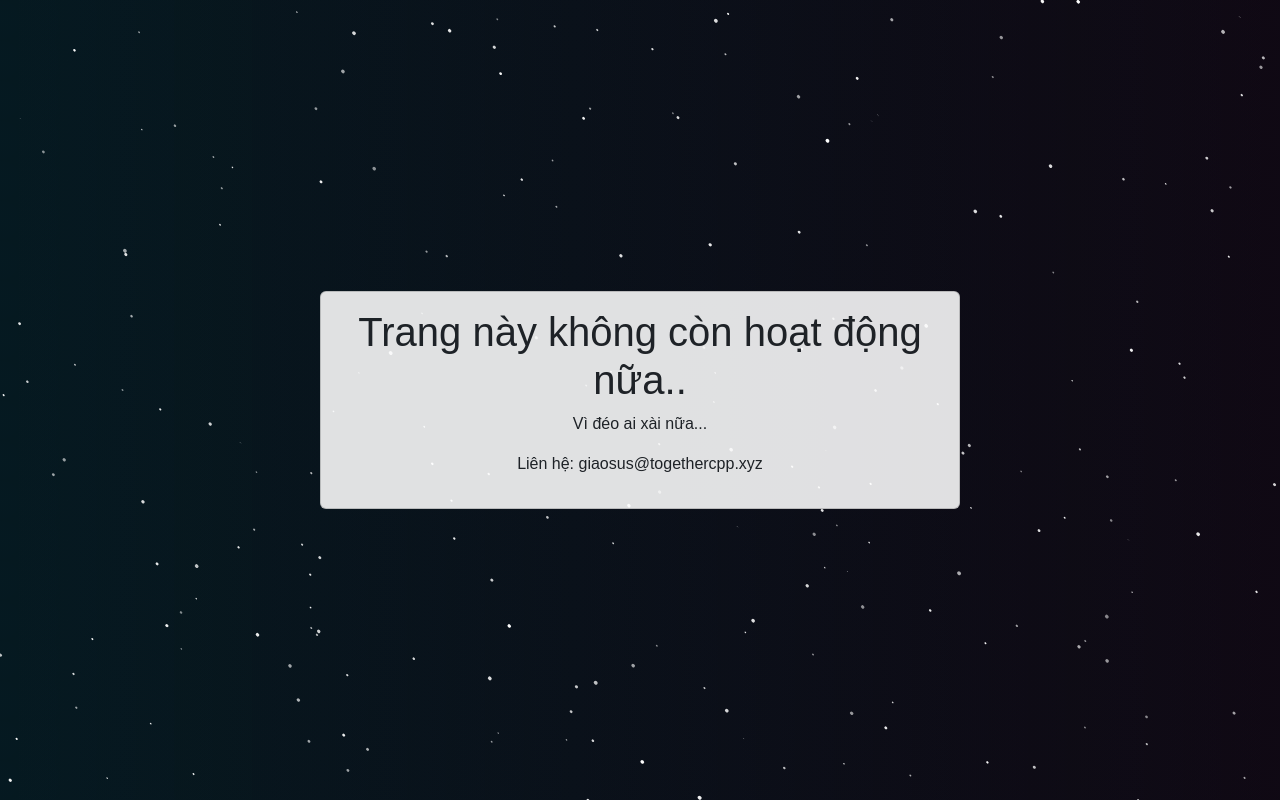
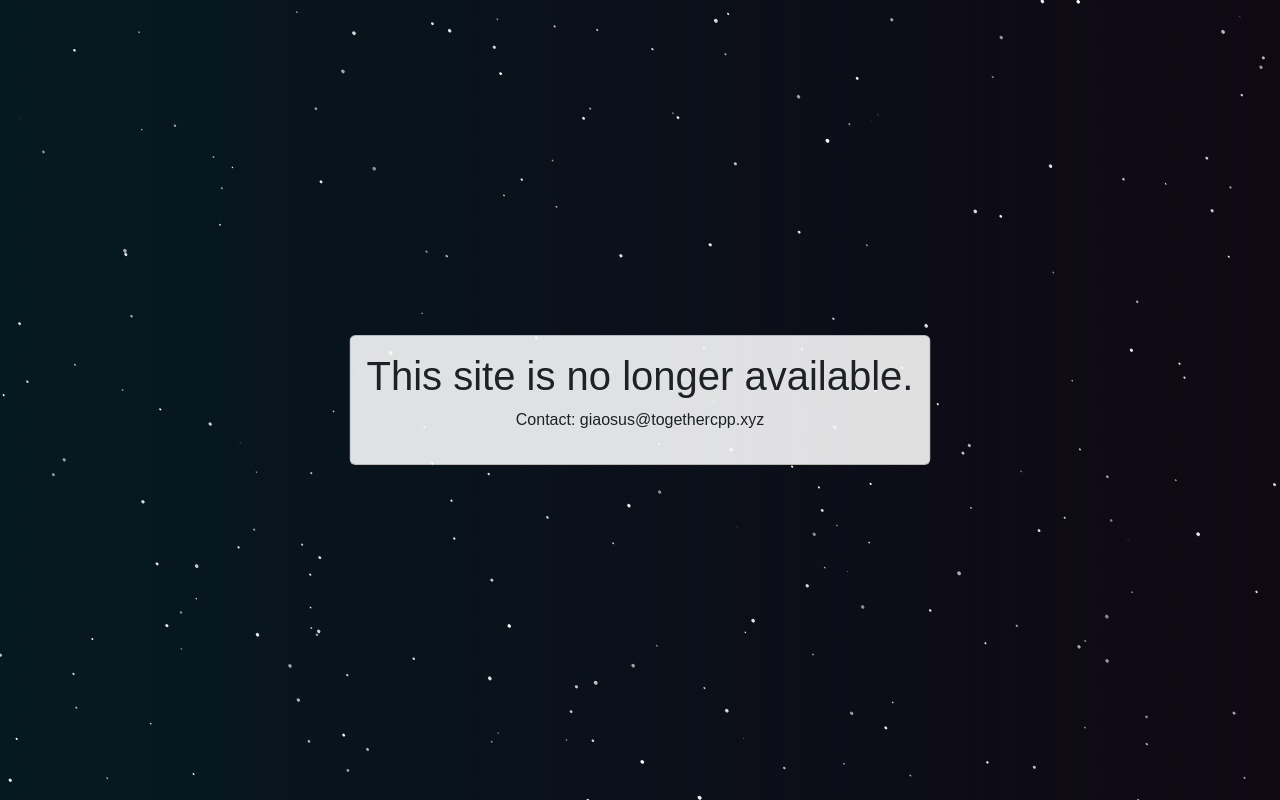
Before and after one commit to giaosu0719/oj.tcpp.edu.vn, a plain HTML site: page index.html in a window 1280 px wide. Drawn offline with nearby package versions, Linux system fonts and the light colour scheme.

Commit message:
change to eng

```diff
--- a/index.html
+++ b/index.html
@@ -306,9 +306,8 @@ function onMouseLeave() {
 </script>
 
 <div id="card" class="card p-3 position-absolute top-50 start-50 translate-middle">
-	<h1>Trang này không còn hoạt động nữa..</h1>
-	<p>Vì đéo ai xài nữa...</p>
-	<p>Liên hệ: giaosus@togethercpp.xyz</p>
+	<h1>This site is no longer available.</h1>
+	<p>Contact: giaosus@togethercpp.xyz</p>
 </div>
 
 </body>
```
